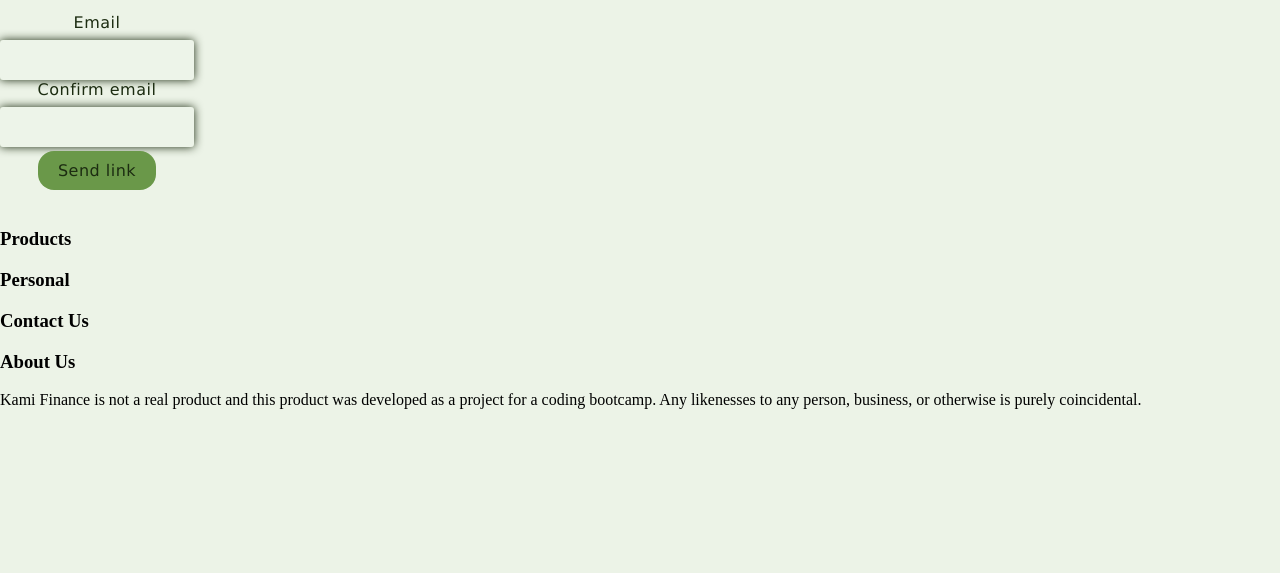
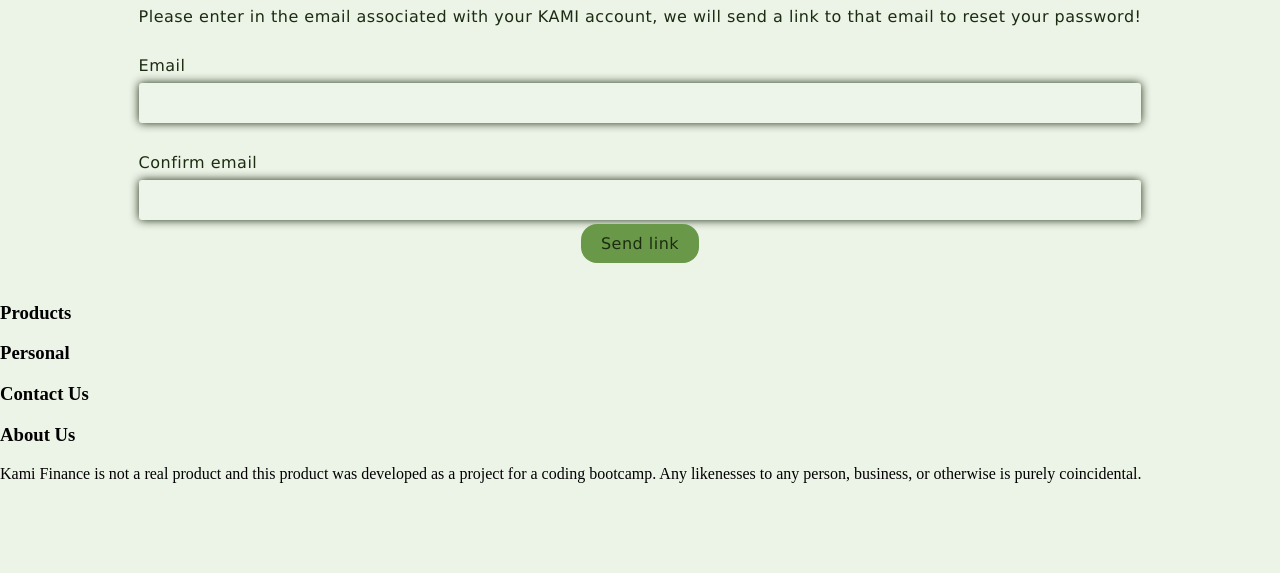
Before and after one commit to mailo1008/ProjectKAMI, a plain HTML site: page projectMain/HTML-CSS/forgotPassword.html in a window 1280 px wide. Shown: the part 227-800 px from the top of the page. Drawn offline with Linux system fonts and the light colour scheme.

Commit message:
modified code for the labels to sit left aligned in the forms

```diff
--- a/projectMain/HTML-CSS/forgotPassword.html
+++ b/projectMain/HTML-CSS/forgotPassword.html
@@ -33,14 +33,13 @@
             <a href="about.html">About Us</a>
         </nav>
     </header>
+    <div class="container">
+        <form action="forgotPasswordLinkSent.html">
 
-    <div class="" header">
             <h2>Forgot your password?</h2>
-        <p>Please enter in the email associated with your KAMI account, we will send a link to that email to reset your
-            password!</p>
-    </div>
-
-    <form id="forgot-password" action="forgotPasswordLinkSent.html">
+            <p>Please enter in the email associated with your KAMI account, we will send a link to that email to reset
+                your password!
+            </p>
 
             <label for="email">Email</label>
             <input type="email" />
@@ -53,6 +52,7 @@
             </a>
 
         </form>
+    </div>
 
 
     <footer>
--- a/projectMain/HTML-CSS/mainCSS.css
+++ b/projectMain/HTML-CSS/mainCSS.css
@@ -140,6 +140,14 @@ form *{
     border: none;
 }
 
+label{
+    display: block;
+    margin-top: 30px;
+    font-size: 16px;
+    font-weight: 500;
+    text-align: left;
+}
+
 .container {
     text-align: center;
 }
```
Also changed, not shown: projectMain/HTML-CSS/createAccountPage.html (+1 -1 lines), projectMain/HTML-CSS/login.html (+3 -8 lines). Lines whose indentation alone changed are shown as unchanged.
